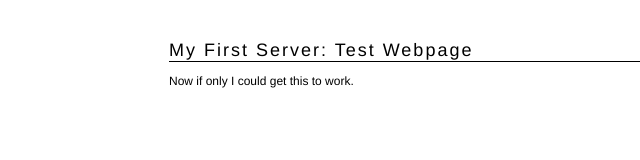
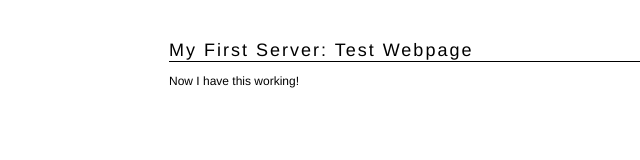
Before and after one commit to bqanderson/express_solo, a website: page public/index.html in a window 1280 px wide. Shown: the full height of the page, 87-727 px from the left. Drawn offline with Linux system fonts and the light colour scheme.

```diff
--- a/express_solo/public/index.html
+++ b/public/index.html
@@ -7,6 +7,6 @@
   </head>
   <body>
     <h1>My First Server: Test Webpage</h1>
-    <p>Now if only I could get this to work.</p>
+    <p>Now I have this working!</p>
   </body>
 </html>
```
Also changed, not shown: package.json (renamed from express_solo/package.json), public/stylesheet.css (renamed from express_solo/public/stylesheet.css), server.js (renamed from express_solo/server.js), 2 other files.
